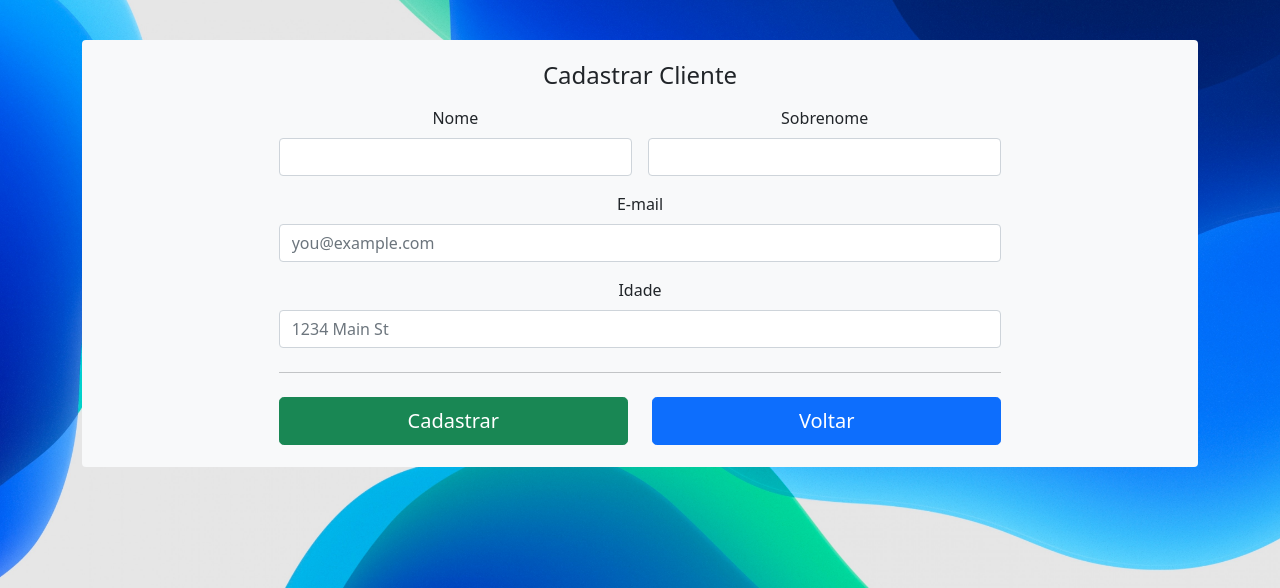
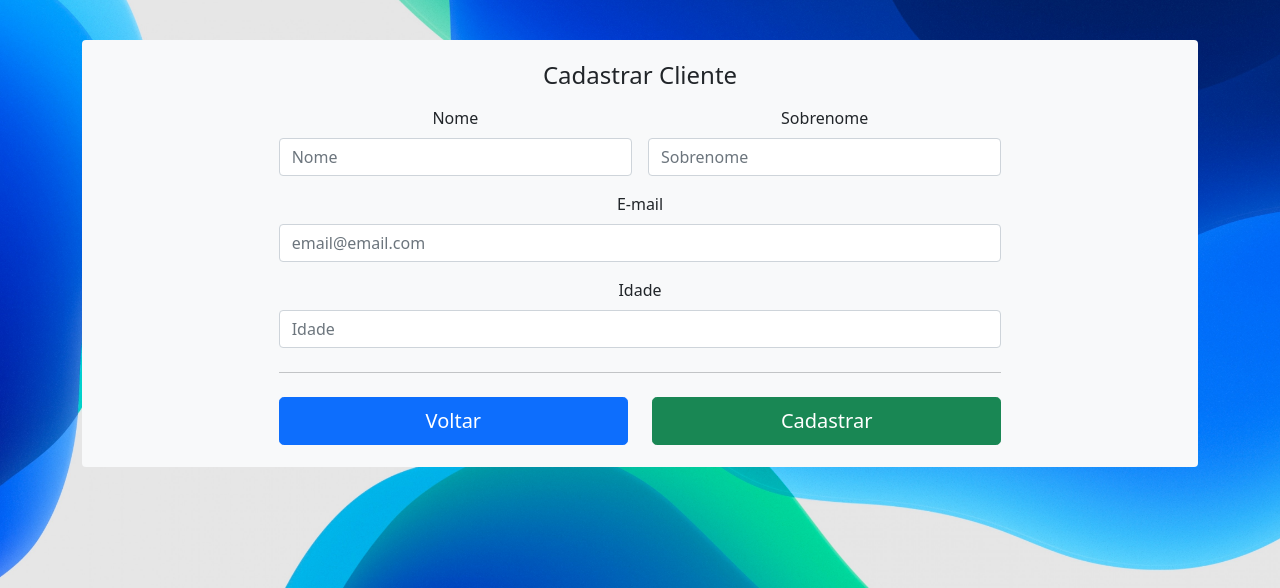
Before and after one commit to JoelHonorio/PROJETO_SIMBA, a PHP site: page /add.php in a window 1280 px wide. Shown: the part 96-684 px from the top of the page. Run offline with PHP 8.4, Linux system fonts and the light colour scheme.

```diff
--- a/pages/global/header.php
+++ b/pages/global/header.php
@@ -9,6 +9,7 @@
         <link rel="stylesheet" href="../../assets/css/login/login.css">
         <link rel="stylesheet" href="../../assets/css/global/navbar.css">
         <link rel="stylesheet" href="../../bootstrap/css/bootstrap.min.css">
+        <link rel="stylesheet" href="https://fonts.googleapis.com/icon?family=Material+Icons">
     </head>
     <body class="text-center">
         <div class="container">
--- a/pages/main/add.php
+++ b/pages/main/add.php
@@ -14,22 +14,22 @@
 
 						<div class="col-sm-6">
 							<label for="nome" class="form-label">Nome</label>
-							<input type="text" class="form-control" name="nome" id="nome" placeholder="" required>
+							<input type="text" class="form-control" name="nome" id="nome" placeholder="Nome" required>
 						</div>
 
 						<div class="col-sm-6">
 							<label for="sobrenome" class="form-label">Sobrenome</label>
-							<input type="text" class="form-control" name="sobrenome" id="sobrenome" placeholder="" required>
+							<input type="text" class="form-control" name="sobrenome" id="sobrenome" placeholder="Sobrenome" required>
 						</div>
 
 						<div class="col-12">
 							<label for="email" class="form-label">E-mail</label>
-							<input type="email" class="form-control" name="email" id="email" placeholder="you@example.com">
+							<input type="email" class="form-control" name="email" id="email" placeholder="email@email.com">
 						</div>
 
 						<div class="col-12">
 							<label for="idade" class="form-label">Idade</label>
-							<input type="text" class="form-control" name="idade" id="idade" placeholder="1234 Main St" required>
+							<input type="text" class="form-control" name="idade" id="idade" placeholder="Idade" required>
 						</div>
 
 					</div>
@@ -38,12 +38,12 @@
 
 					<div class="row" style="margin-bottom: 3%;">
 
+						<div class="col-6" style="margin-right: 0px;">
+							<a href="index.php" type="submit" class="w-100 btn btn-primary btn-lg">Voltar</a>
+						</div>
+
 						<div class="col-6" style="margin-left: 0px;">
 							<button class="w-100 btn btn-success btn-lg" name="btn-cadastrar" type="submit">Cadastrar</button>
-						</div>
-
-						<div class="col-6" style="margin-right: 0px;">
-							<a href="index.php" type="submit" class="w-100 btn btn-primary btn-lg">Voltar</a>
 						</div>
 
 					</div>
```
Also changed, not shown: pages/main/edit.php (+8 -7 lines), pages/main/index.php (+5 -3 lines).
